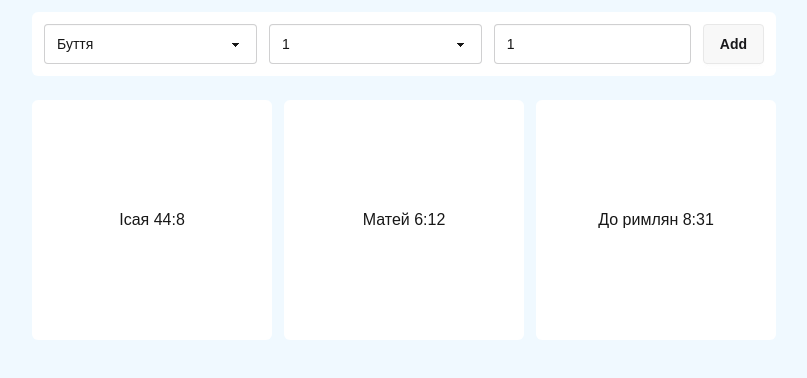
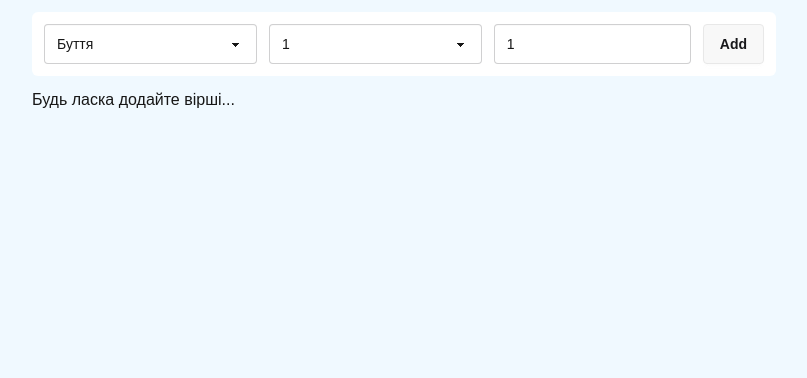
Before and after one commit to seesmof/Bible-Memorization-App, a Next.js app in the folder frontend/src/: page / in a window 1280 px wide. Shown: the top 378 px of the page, without its empty margins (236-1043 px from the left). Built offline with nearby package versions, Linux system fonts and the light colour scheme.

Commit message:
feat: make adding the Bible verses possible

```diff
--- a/frontend/src/app/page.tsx
+++ b/frontend/src/app/page.tsx
@@ -7,22 +7,7 @@ interface Verse {
   reference: string;
 }
 
-const cards: Verse[] = [
-  {
-    reference: "Ісая 44:8",
-    text: "Не бійтесь і не лякайтесь. Хиба ж я з давна не вістив, не прорікав вам? Ви сьвідки мої. Чи ж є ще Бог крім мене? Нї, нема иншої твердинї; я нїякої не знаю.",
-  },
-  {
-    reference: "Матей 6:12",
-    text: "І прости нам довги наші, як і ми прощаємо довжникам нашим.",
-  },
-  {
-    reference: "До римлян 8:31",
-    text: "Що ж скажемо на се? Коли Бог за нас, хто на нас?",
-  },
-];
-
-const Card = ({ card }: { card: Verse }) => {
+const Card = ({ verse }: { verse: Verse }) => {
   const [isOpen, setIsOpen] = useState<boolean>(false);
 
   return (
@@ -30,7 +15,7 @@ const Card = ({ card }: { card: Verse }) => {
       className="bg-white rounded-md p-3 aspect-square flex justify-center items-center text-center cursor-pointer"
       onClick={() => setIsOpen((isOpen) => !isOpen)}
     >
-      {isOpen ? <p>{card.text}</p> : <p>{card.reference}</p>}
+      {isOpen ? <p>{verse.text}</p> : <p>{verse.reference}</p>}
     </div>
   );
 };
@@ -114,27 +99,41 @@ const BibleBooksData: BibleBook[] = [
 const apiUrl = "http://127.0.0.1:8000/api/v1";
 
 export default function Page() {
-  const [selectedBook, setSelectedBook] = useState<string>(
-    BibleBooksData[0].name,
-  );
-  const [chapter, setChapter] = useState<number>(1);
-  const [verse, setVerse] = useState<number>(1);
-  const [fetchedVerse, setFetchedVerse] = useState<string>("");
+  const [BookName, setBookName] = useState<string>(BibleBooksData[0].name);
+  const [chapterNumber, setChapterNumber] = useState<number>(1);
+  const [verseNumber, setVerseNumber] = useState<number>(1);
+
+  const [verses, setVerses] = useState<Verse[]>([]);
 
   const fetchVerse = async () => {
-    const BookAbbr = BibleBooksData.filter(
-      (Book) => Book.name === selectedBook,
-    )[0].abbr;
-    const url = `${apiUrl}/${BookAbbr}/${chapter}/${verse}`;
+    const BookAbbr = BibleBooksData.filter((Book) => Book.name === BookName)[0]
+      .abbr;
+    const url = `${apiUrl}/${BookAbbr}/${chapterNumber}/${verseNumber}`;
     console.log(url);
     const data = await fetch(url);
     const response = await data.json();
-    setFetchedVerse(response.verse);
+    return response.verse;
   };
 
-  const handleSubmit = (e: FormEvent<HTMLFormElement>) => {
+  const handleSubmit = async (e: FormEvent<HTMLFormElement>) => {
     e.preventDefault();
-    fetchVerse();
+    const verse = await fetchVerse();
+    addCard(verse);
+    resetInputs();
+  };
+
+  const resetInputs = () => {
+    setBookName(BibleBooksData[0].name);
+    setChapterNumber(1);
+    setVerseNumber(1);
+  };
+
+  const addCard = (verse: string) => {
+    const newVerse: Verse = {
+      text: verse,
+      reference: `${BookName} ${chapterNumber}:${verseNumber}`,
+    };
+    setVerses([newVerse, ...verses]);
   };
 
   return (
@@ -147,8 +146,8 @@ export default function Page() {
           {/* Book Select */}
           <select
             className="select w-full sm:flex-1"
-            value={selectedBook}
-            onChange={(e) => setSelectedBook(e.target.value)}
+            value={BookName}
+            onChange={(e) => setBookName(e.target.value)}
           >
             {BibleBooksData.map((Book, index) => (
               <option value={Book.name} key={index}>
@@ -160,12 +159,12 @@ export default function Page() {
           {/* Chapter Select */}
           <select
             className="select w-full sm:flex-1"
-            value={chapter}
-            onChange={(e) => setChapter(Number.parseInt(e.target.value))}
+            value={chapterNumber}
+            onChange={(e) => setChapterNumber(Number.parseInt(e.target.value))}
           >
             {Array.from(
               new Array(
-                BibleBooksData.filter((Book) => Book.name === selectedBook)[0]
+                BibleBooksData.filter((Book) => Book.name === BookName)[0]
                   .numberOfChapters,
               ),
               (x, i) => i + 1,
@@ -180,19 +179,19 @@ export default function Page() {
           <input
             type="number"
             className="input w-full sm:flex-1"
-            value={verse}
-            onChange={(e) => setVerse(Number.parseInt(e.target.value))}
+            value={verseNumber}
+            onChange={(e) => setVerseNumber(Number.parseInt(e.target.value))}
             min={1}
           />
           <button className="btn">Add</button>
         </form>
 
-        <p>{fetchedVerse}</p>
-
         <section className="grid grid-cols-1 sm:grid-cols-2 md:grid-cols-3 gap-3 w-full">
-          {cards.map((card, index) => (
-            <Card card={card} key={index} />
-          ))}
+          {verses.length !== 0 ? (
+            verses.map((verse, index) => <Card verse={verse} key={index} />)
+          ) : (
+            <p>Будь ласка додайте вірші...</p>
+          )}
         </section>
       </div>
     </div>
```
